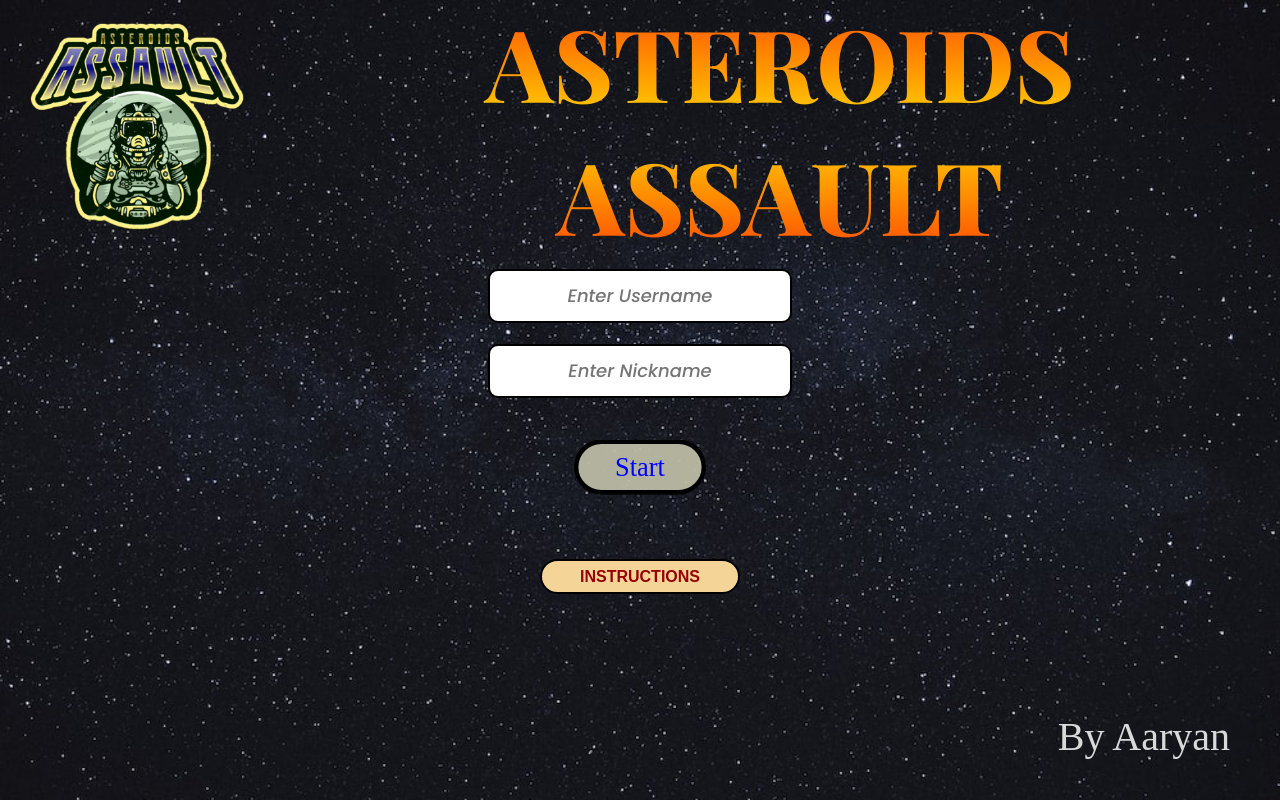
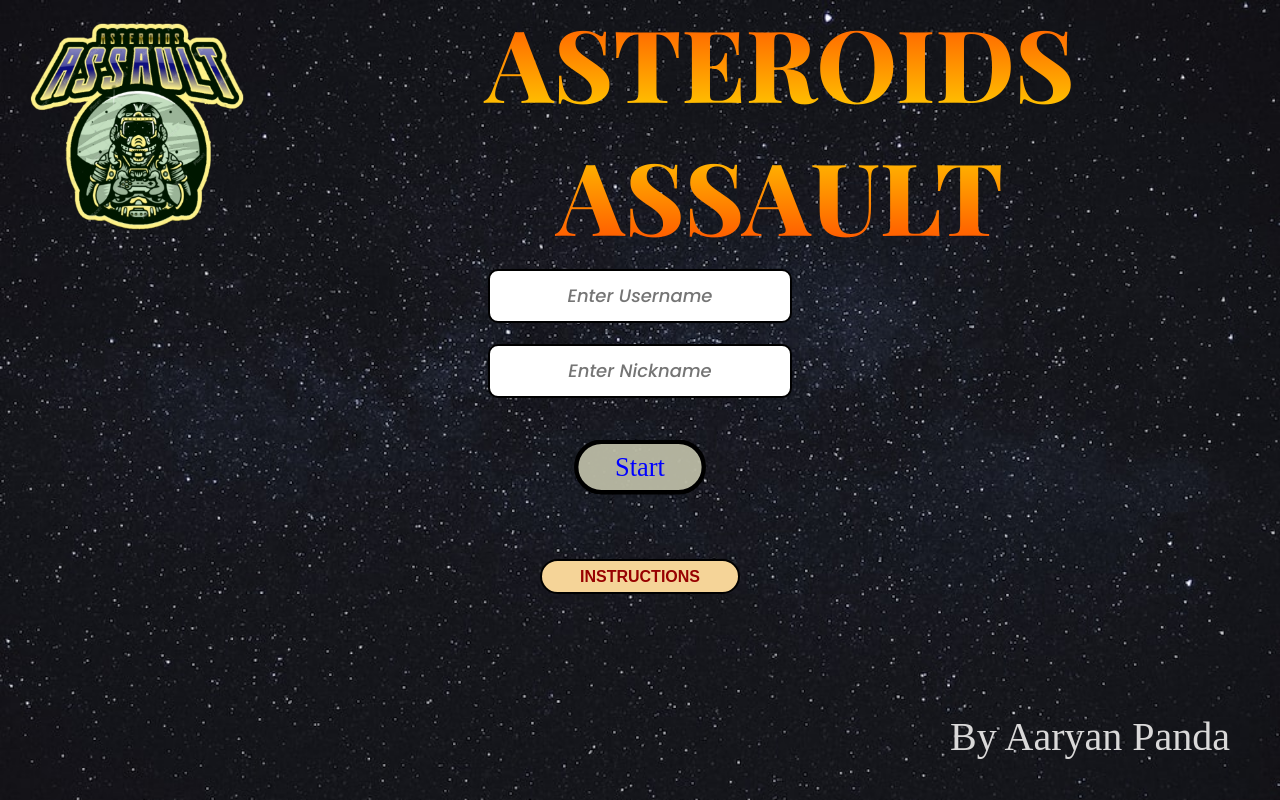
Before and after one commit to AaryanPanda/Asteroids-Assault, a plain HTML site: page home.html in a window 1280 px wide. Drawn offline with nearby package versions, Linux system fonts and the light colour scheme; a web font is replaced by a local one.

Commit message:
debugging 2

```diff
--- a/Index.html
+++ b/home.html
@@ -88,7 +88,7 @@
         </div>
 
     </div>
-    <div class="footer"><p>By Aaryan</p></div>
+    <div class="footer"><p>By Aaryan Panda</p></div>
 
 
 
```
